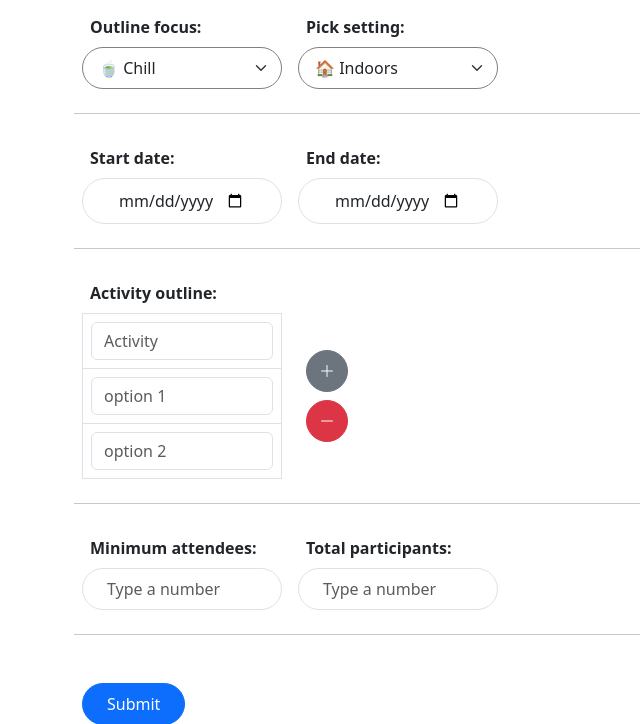
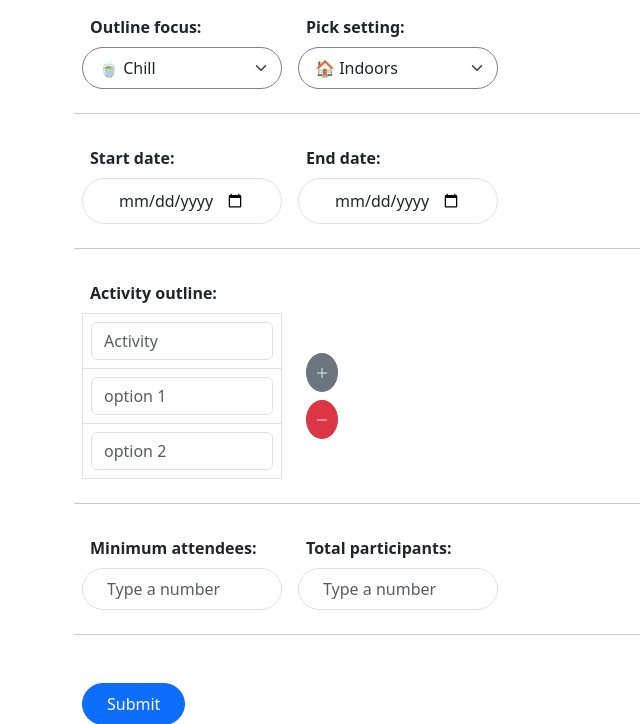
Before and after one commit to Psst02/project-planit, a Flask app: page /create-event in a window 1280 px wide. Shown: the part 100-824 px from the top of the page, without its empty margins (0-640 px from the left). Run offline with Flask 3, Linux system fonts and the light colour scheme; a user stored in the database is signed in; data comes from the database, SQL or seed files in the repository.

Commit message:
resize buttons in create_event.html

```diff
--- a/project/templates/create_event.html
+++ b/project/templates/create_event.html
@@ -83,11 +83,11 @@
                 <!-- Buttons -->
                 <div class="d-flex align-items-center gap-2 mt-2 mt-md-0" id="btn-div">
                     <!-- Plus Button -->
-                    <button id="add-col-btn" type="button" class="btn btn-secondary rounded-circle align-self-center ms-2 py-2">
+                    <button id="add-col-btn" type="button" class="btn btn-secondary btn-sm rounded-circle align-self-center ms-2 py-2">
                         <i class="bi bi-plus-lg"></i>
                     </button>
                     <!-- Remove Button -->
-                    <button id="rmv-col-btn" type="button" class="btn btn-danger rounded-circle align-self-center ms-2 py-2">
+                    <button id="rmv-col-btn" type="button" class="btn btn-danger btn-sm rounded-circle align-self-center ms-2 py-2">
                         <i class="bi bi-dash-lg"></i>
                     </button>
                 </div>
```
